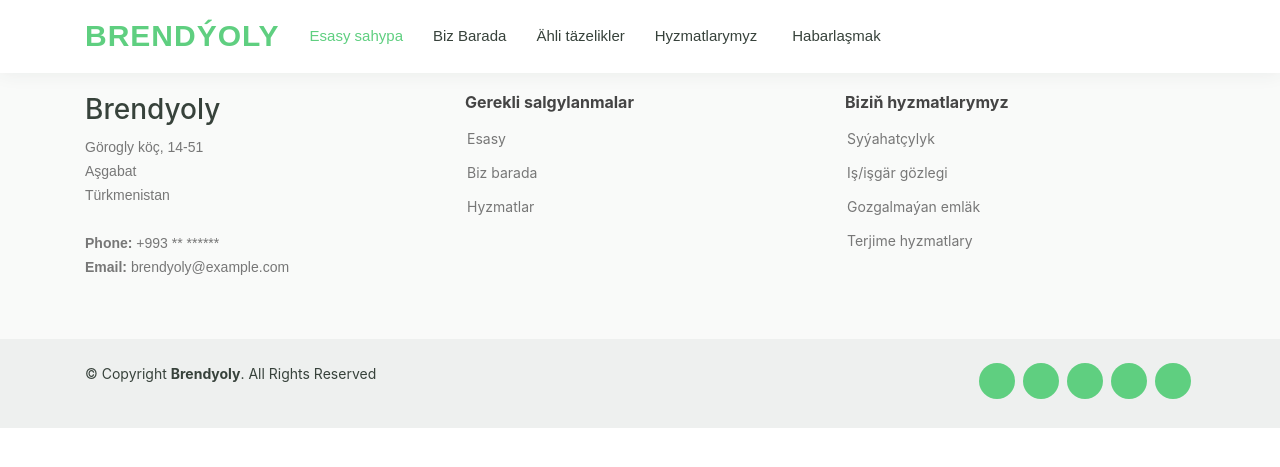
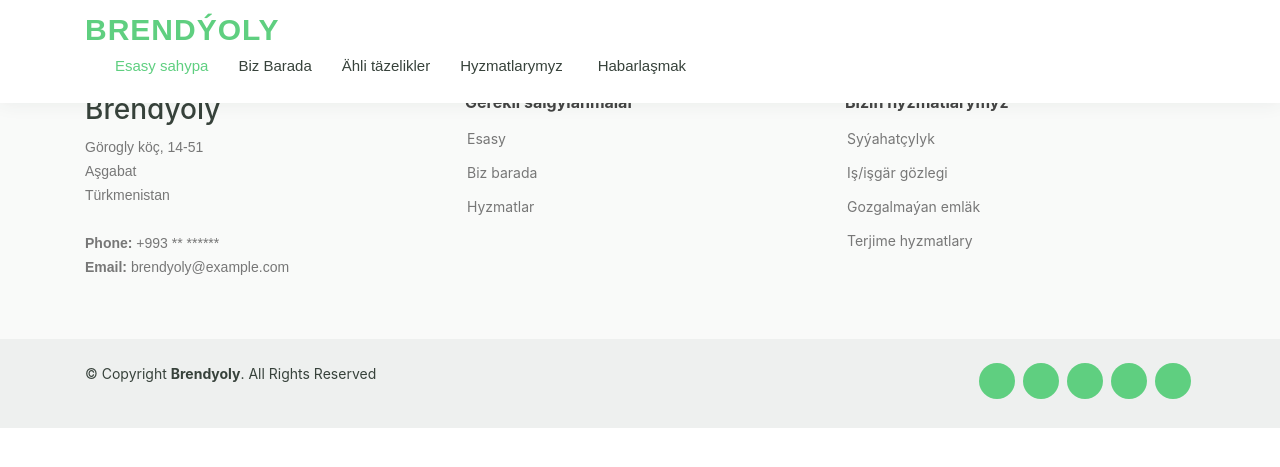
Before and after one commit to 4rchi-nv/shiny_news, a Django app: template main/templates/base.html in a window 1280 px wide. Shown: the top 467 px of the page. Run offline with Django 3.2, Linux system fonts and the light colour scheme; the template is opened without the code that fills it, so the values that code supplies are empty; parts of the project's set-up code (start-up, migrations or seed data) failed here and were passed over; some libraries are stand-ins or nearby versions.

Commit message:
git commit s

```diff
--- a/main/templates/base.html
+++ b/main/templates/base.html
@@ -6,8 +6,8 @@
 	<!-- Bootstrap 4 CSS -->
 	<link rel="stylesheet" type="text/css" href="{% static 'vendor/bs4/bootstrap.min.css' %}" />
 	<!-- Main CSS -->
+	<link rel="stylesheet" src=" {% static 'vendor/aos/aos.css' %}"></link>
 	<link rel="stylesheet" href="{% static 'vendor/css/main.css' %}">
-	<script type="text/javascript" src=" { static 'vendor/aos/aos.css' %}"></script>
 	<!-- Main Jquery -->
 	<script type="text/javascript" src="/main/static/vendor/css/main.css"></script>
 	<!-- Bootstrap Js -->
@@ -16,11 +16,13 @@
 <body>
 <!-- ======= Header ======= -->
 <header id="header" class="fixed-top">
-	<div class="container d-flex align-items-center">
+	<div class="container flexhead align-items-center">
+    <div class="logo-left">
 		<h1 class="logo me-auto"><a href="index.html">Brendýoly</a></h1>
 		<!-- Uncomment below if you prefer to use an image logo -->
 		<!-- <a href="index.html" class="logo me-auto"><img src="/media/logo/Brendýoly Kompaniýa wariant 6.png" alt="" class="img-fluid"></a> -->
-
+    </div><!--logo-->
+    <div class="nav-right">
 		<nav id="navbar" class="navbar">
 			<ul>
 				<li><a class="active" href="index.html">Esasy sahypa</a></li>
@@ -45,7 +47,8 @@
 				<li><a href="contact.html">Habarlaşmak</a></li>
 			</ul>
 			<i class="bi bi-list mobile-nav-toggle"></i>
-		</nav><!-- .navbar -->
+		</nav>
+    </div><!-- .navbar -->
 
 	</div>
 </header>
```
